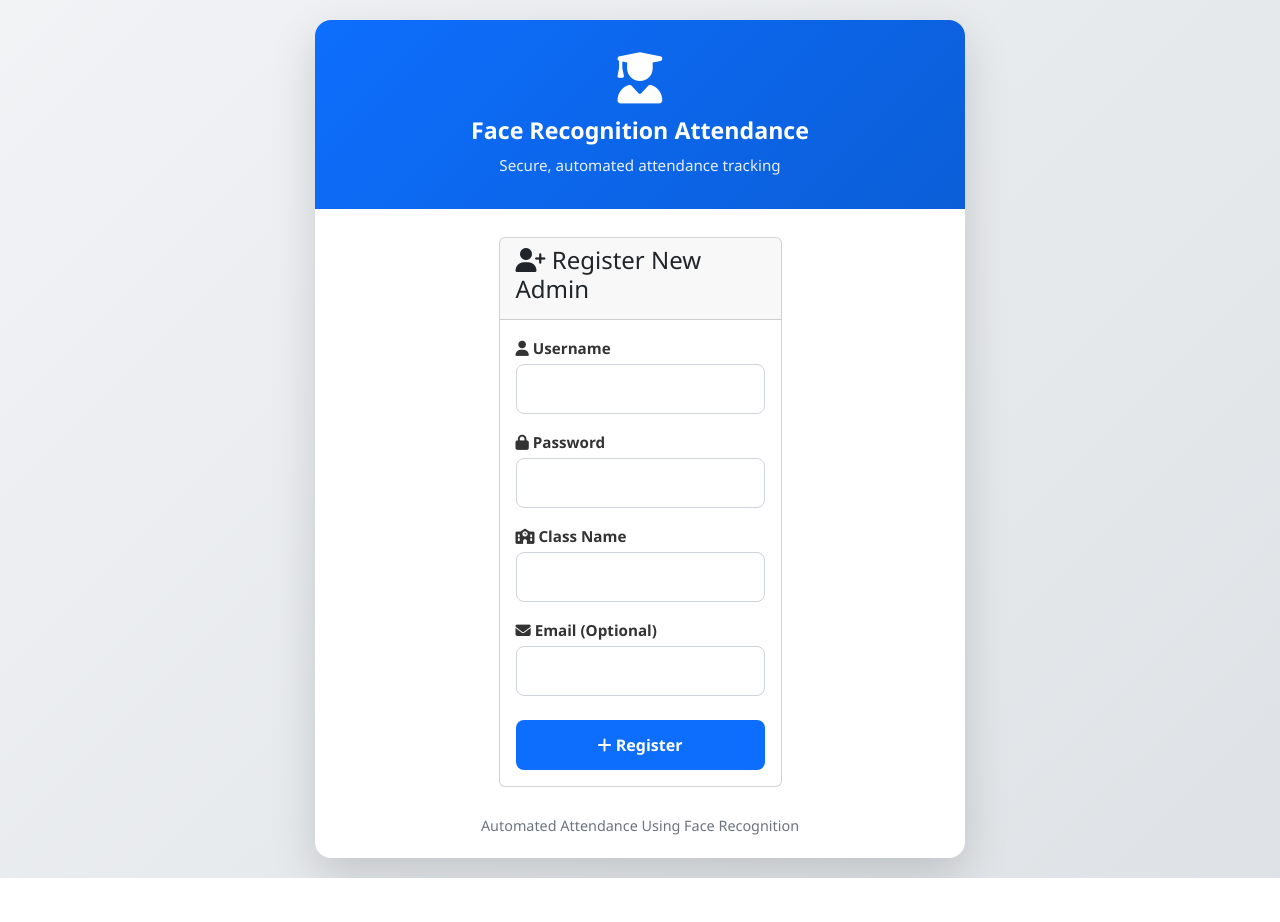
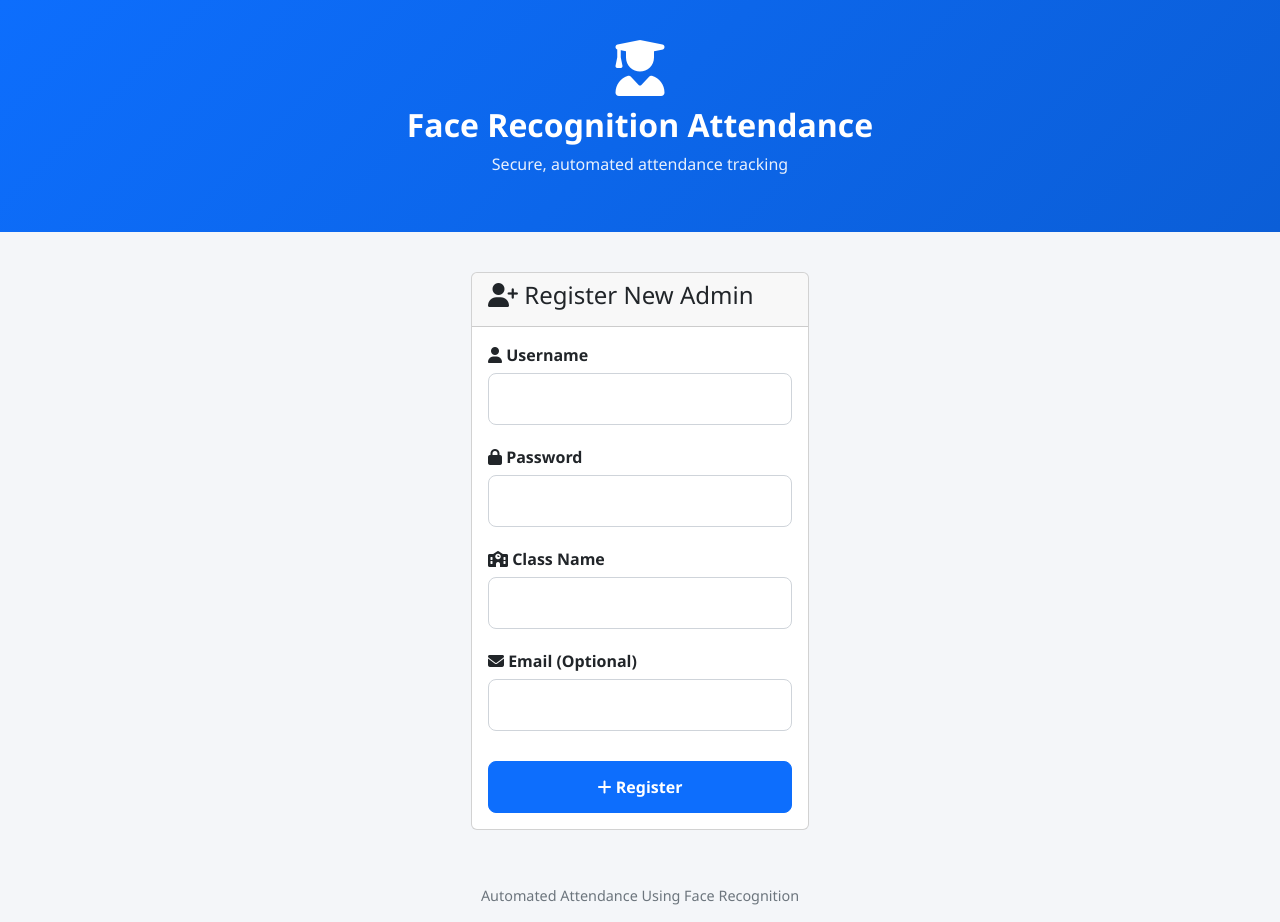
Before and after one commit to Shreyarg-77/face_attendance, a Flask app: page /register in a window 1280 px wide. Before the commit the page ends 878 px from the top, so only its background shows below. Run offline with Flask 3, Linux system fonts and the light colour scheme.

Commit message:
ALtered name

```diff
--- a/templates/base_public.html
+++ b/templates/base_public.html
@@ -10,160 +10,117 @@
     <link rel="stylesheet" href="https://cdnjs.cloudflare.com/ajax/libs/font-awesome/6.4.0/css/all.min.css">
 
     <style>
-        * {
+        body {
             margin: 0;
-            padding: 0;
-            box-sizing: border-box;
+            min-height: 100vh;
+            background: #f4f6f9;
+            font-family: 'Segoe UI', Tahoma, Geneva, Verdana, sans-serif;
+            display: flex;
+            flex-direction: column;
         }
 
-        body {
-            min-height: 100vh;
-            background: linear-gradient(135deg, #f1f3f5, #dee2e6);
-            display: flex;
-            align-items: center;
-            justify-content: center;
-            font-family: 'Segoe UI', Tahoma, Geneva, Verdana, sans-serif;
-            padding: 20px;
+        /* ===== HEADER ===== */
+        .page-header {
+            background: linear-gradient(135deg, #0d6efd, #0b5ed7);
+            color: #fff;
+            padding: 40px 20px;
+            text-align: center;
         }
 
-        /* ================= CARD ================= */
-        .auth-container {
-            width: 100%;
-            max-width: 520px;
-            background: #ffffff;
-            border-radius: 16px;
-            box-shadow: 0 18px 45px rgba(0, 0, 0, 0.15);
-            overflow: hidden;
-        }
-
-        /* Desktop balance */
-        @media (min-width: 992px) {
-            .auth-container {
-                max-width: 650px;
-            }
-        }
-
-        /* ================= HEADER ================= */
-        .auth-header {
-            background: linear-gradient(135deg, #0d6efd, #0b5ed7);
-            color: #ffffff;
-            text-align: center;
-            padding: 32px 26px;
-        }
-
-        .welcome-icon {
-            font-size: 3.2rem;
+        .page-header i {
+            font-size: 3.5rem;
             margin-bottom: 10px;
         }
 
-        .welcome-title {
-            font-size: 1.45rem;
+        .page-header h1 {
+            font-size: 2rem;
             font-weight: 700;
+            margin-bottom: 8px;
+        }
+
+        .page-header p {
+            font-size: 1rem;
+            opacity: 0.9;
+        }
+
+        /* ===== MAIN CONTENT ===== */
+        .page-content {
+            flex: 1;
+            display: flex;
+            justify-content: center;
+            align-items: center;
+            padding: 40px 20px;
+        }
+
+        .form-wrapper {
+            width: 100%;
+            max-width: 700px;   /* LONGER INPUTS */
+        }
+
+        h3 {
+            font-weight: 700;
+            margin-bottom: 25px;
+            text-align: center;
+        }
+
+        .form-label {
+            font-weight: 600;
             margin-bottom: 6px;
         }
 
-        .welcome-subtitle {
-            font-size: 0.95rem;
-            opacity: 0.9;
-        }
-
-        /* ================= BODY ================= */
-        .auth-body {
-            padding: 28px 30px;
-        }
-
-        .form-label {
-            font-size: 0.95rem;
-            font-weight: 600;
-            margin-bottom: 4px;
-            color: #333;
-        }
-
-        /* Standard input look */
         .form-control {
-            height: 50px;
+            height: 52px;
+            font-size: 1rem;
             padding: 12px 16px;
-            font-size: 1rem;
             border-radius: 8px;
             border: 1.5px solid #cfd4da;
-            margin-bottom: 16px;
-            transition: all 0.25s ease;
+            margin-bottom: 20px;
         }
 
         .form-control:focus {
             border-color: #0d6efd;
-            box-shadow: 0 0 0 0.2rem rgba(13, 110, 253, 0.18);
+            box-shadow: 0 0 0 0.2rem rgba(13, 110, 253, 0.2);
         }
 
-        .form-control::placeholder {
-            color: #adb5bd;
-        }
-
-        /* ================= BUTTONS ================= */
         .btn-primary,
         .btn-outline-primary {
-            height: 50px;
+            height: 52px;
             font-size: 1rem;
             font-weight: 600;
+            width: 100%;
             border-radius: 8px;
-            width: 100%;
         }
 
         .btn-primary {
-            background: #0d6efd;
-            border: none;
-            margin-top: 8px;
-            transition: all 0.3s ease;
+            margin-top: 10px;
         }
 
-        .btn-primary:hover {
-            background: #0b5ed7;
-            transform: translateY(-1px);
-            box-shadow: 0 8px 20px rgba(13, 110, 253, 0.35);
-        }
-
-        .btn-outline-primary {
-            margin-top: 12px;
-        }
-
-        /* ================= ALERT ================= */
-        .alert {
-            font-size: 0.95rem;
-            border-radius: 8px;
-            padding: 12px 15px;
-            margin-bottom: 18px;
-        }
-
-        /* ================= FOOTER ================= */
-        .auth-footer {
+        /* ===== FOOTER ===== */
+        .page-footer {
             text-align: center;
-            padding: 0 28px 22px;
+            padding: 15px;
             font-size: 0.9rem;
             color: #6c757d;
         }
 
-        /* ================= MOBILE ================= */
+        /* ===== MOBILE ===== */
         @media (max-width: 576px) {
-            .auth-header {
-                padding: 26px 20px;
+            .page-header h1 {
+                font-size: 1.6rem;
             }
 
-            .auth-body {
-                padding: 24px 20px;
+            .page-header i {
+                font-size: 3rem;
             }
 
-            .welcome-icon {
-                font-size: 2.8rem;
-            }
-
-            .welcome-title {
-                font-size: 1.35rem;
+            .form-wrapper {
+                max-width: 100%;
             }
 
             .form-control,
             .btn-primary,
             .btn-outline-primary {
-                height: 46px;
+                height: 48px;
                 font-size: 0.95rem;
             }
         }
@@ -174,19 +131,18 @@
 
 <body>
 
-<div class="auth-container">
-
 <!-- HEADER -->
-    <div class="auth-header">
+<div class="page-header">
     {% block header %}
-        <i class="fas fa-user-graduate welcome-icon"></i>
-        <div class="welcome-title">Face Recognition Attendance</div>
-        <div class="welcome-subtitle">Secure, automated attendance tracking</div>
+    <i class="fas fa-user-graduate"></i>
+    <h1>Face Recognition Attendance</h1>
+    <p>Secure, automated attendance tracking</p>
     {% endblock %}
 </div>
 
-    <!-- BODY -->
-    <div class="auth-body">
+<!-- CONTENT -->
+<div class="page-content">
+    <div class="form-wrapper">
 
         {% with messages = get_flashed_messages(with_categories=true) %}
             {% if messages %}
@@ -199,14 +155,13 @@
         {% block content %}{% endblock %}
 
     </div>
+</div>
 
 <!-- FOOTER -->
-    <div class="auth-footer">
+<div class="page-footer">
     {% block footer %}
     Automated Attendance Using Face Recognition
     {% endblock %}
-    </div>
-
 </div>
 
 <script src="https://cdn.jsdelivr.net/npm/bootstrap@5.3.0/dist/js/bootstrap.bundle.min.js"></script>
```
Lines whose indentation alone changed are shown as unchanged.
